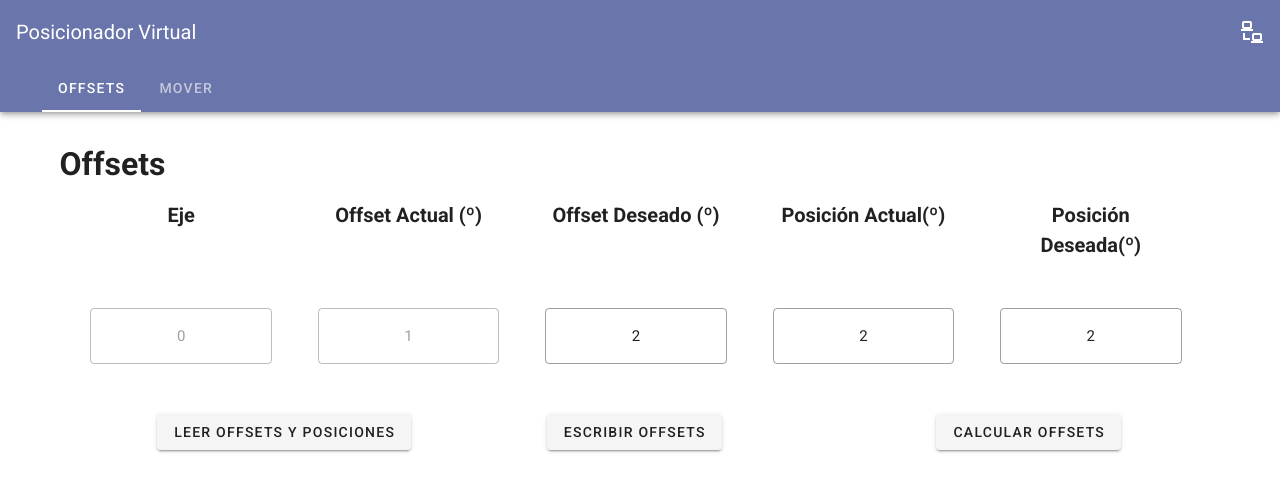
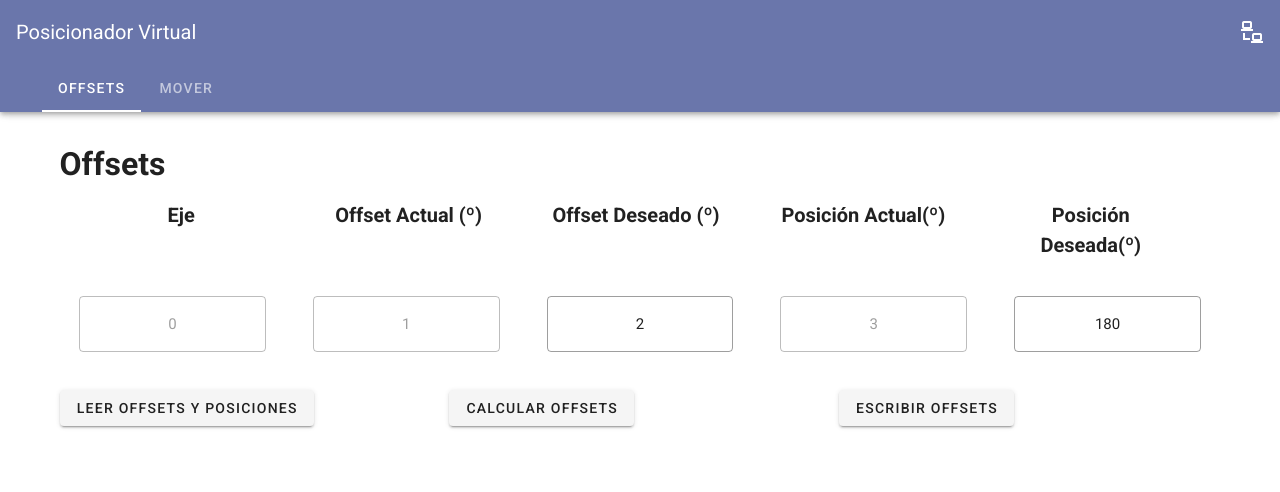
Before and after one commit to jcmaeso/Posicionador-Virtual-Frontend, a Vue app: page /#/ in a window 1280 px wide. Shown: the top 492 px of the page. Built offline with nearby package versions, Linux system fonts and the light colour scheme.

Commit message:
Offsets table generation changed

```diff
--- a/src/components/Offset.vue
+++ b/src/components/Offset.vue
@@ -11,10 +11,10 @@
     <v-text-field class="input-centered" v-on:blur="changeOffset" v-model="desiredOffset" single-line outlined></v-text-field>
     </v-col>
     <v-col sm="2">
-    <v-text-field class="input-centered" v-on:blur="changeOffset" v-model="desiredOffset" single-line outlined></v-text-field>
+    <v-text-field class="input-centered" disabled v-model="currentPosition" single-line outlined></v-text-field>
     </v-col>
     <v-col sm="2">
-    <v-text-field class="input-centered" v-on:blur="changeOffset" v-model="desiredOffset" single-line outlined></v-text-field>
+    <v-text-field class="input-centered" v-model="desiredPosition" single-line  outlined></v-text-field>
     </v-col>
 </v-row>
 </template>
@@ -31,8 +31,8 @@ export default {
     },
     methods: {
         changeOffset(){
-            this.$emit('desiredOffsetChanged',{axis: this.axis,currentOffset: this.currentOffset,desiredOffset: this.desiredOffset})
-        }
+            //this.$emit('desiredOffsetChanged',{axis: this.axis,currentOffset: this.currentOffset,desiredOffset: this.desiredOffset})
+        },
     },
     watch: {
 
--- a/src/views/Offsets.vue
+++ b/src/views/Offsets.vue
@@ -18,102 +18,145 @@
 				<p>Posición Deseada(º)</p>
 			</v-col>
 		</v-row>
-    <Offset
-      :key="id"
-      v-for="(axis,id) in axises"
-      class="container"
-      :axis="axis.number"
-      :currentOffset="axis.currentOffset"
-      :desiredOffset="axis.desiredOffset"
-      :currentPosition="axis.currentPosition"
-      :desiredPosition="axis.desiredPosition"
-      v-on:desiredOffsetChanged="updateOffset"
-    />
+
+		<v-row dense class="offset" justify="space-around" :key="id" v-for="(axis,id) in axes">
+			<v-col sm="2">
+				<v-text-field class="input-centered" v-model="axis.number" single-line disabled outlined></v-text-field>
+			</v-col>
+			<v-col sm="2">
+				<v-text-field class="input-centered" v-model="axis.currentOffset" single-line disabled outlined></v-text-field>
+			</v-col>
+			<v-col sm="2">
+				<v-text-field
+					class="input-centered"
+					v-on:blur="updateOffset"
+					v-model="axis.desiredOffset"
+					single-line
+					outlined
+				></v-text-field>
+			</v-col>
+			<v-col sm="2">
+				<v-text-field class="input-centered" disabled v-model="axis.currentPosition" single-line outlined></v-text-field>
+			</v-col>
+			<v-col sm="2">
+				<v-text-field v-on:blur="calcOffsets" class="input-centered" v-model="axis.desiredPosition" single-line outlined></v-text-field>
+			</v-col>
+		</v-row>
 
 		<v-row dense justify="space-around">
-      <v-col sm="2">
-        <v-btn @click="readOffsetsPositions">Leer Offsets y Posiciones</v-btn>
+			<v-col>
+				<v-btn @click="readOffsetsPositions" :disabled="lockButtons">Leer Offsets y Posiciones</v-btn>
 			</v-col>
-      <v-col sm="2">
-        <v-btn @click="sendOffsets">Escribir Offsets</v-btn>
+			<v-col>
+				<v-btn @click="calcOffsets" :disabled="lockButtons">Calcular Offsets</v-btn>
 			</v-col>
-      <v-col sm="2">
-        <v-btn @click="calcOffsets">Calcular Offsets</v-btn>
+			<v-col>
+				<v-btn @click="sendOffsets" :disabled="lockButtons">Escribir Offsets</v-btn>
 			</v-col>
 		</v-row>
 	</v-container>
 </template>
 
 <script>
-import Offset from "@/components/Offset";
-
 export default {
 	name: "Offsets",
 	components: {
-    Offset
 	},
 	data() {
 		return {
-      axises: []
+			axes: [],
+			filename: "",
+			lockButtons: false
 		};
 	},
 	methods: {
-    updateOffset(newVal){
-      for(let i = 0; i < this.axises.length; i++){
-        if(this.axises[i].number == newVal.axis){
-          if(isNaN(newVal.desiredOffset)){
-                this.axises[i].desiredOffset = 0
-                return
+		updateOffset(newVal) {
+			console.log("Entro tmb");
+			console.log(this.axes);
+			for (let i = 0; i < this.axes.length; i++) {
+				if (this.axes[i].number == newVal.axis) {
+					if (isNaN(newVal.desiredOffset)) {
+						this.axes[i].desiredOffset = 0;
+						return;
 					}
-          this.axises[i].desiredOffset = Math.round(((parseFloat(newVal.desiredOffset)%360) + Number.EPSILON) * 100) / 100
-          console.log(newVal.desiredOffset)
-          console.log(this.axises[i].desiredOffset)
+					this.axes[i].desiredOffset =
+						Math.round(
+							((parseFloat(newVal.desiredOffset) % 360) +
+								Number.EPSILON) *
+								100
+						) / 100;
 				}
 			}
+			console.log(this.axes);
 		},
 		sendOffsets() {
-      console.log(this.axises)
+			this.lockButtons = true;
 			if (typeof pywebview !== "undefined") {
-        this.axises.forEach(async axis => {
+				this.axes.forEach(async axis => {
 					if (axis.currentOffset !== axis.desiredOffset) {
 						/* eslint-disable-next-line */
-            await pywebview.api.PyWriteOffset(axis);
+						let resp = await pywebview.api.PyWriteOffset(axis);
+						if (!resp) {
+							alert(
+								`Error escribiendo El offset de ${axis.number}`
+							);
+							return;
+						}
+						axis.currentOffset = parseFloat(resp).toFixed(2);
 					}
 				});
 			}
+			this.lockButtons = false;
 		},
-    readOffsetsPositions() {
+		async readOffsetsPositions() {
+			this.lockButtons = true;
 			if (typeof pywebview !== "undefined") {
 				/* eslint-disable-next-line */
-        pywebview.api.PyReadOffsets().then(offsets => {
-          console.log(offsets);
-          this.axises = offsets;
+				let resp = await pywebview.api.PyReadPositionsAndOffsets();
+				if (!resp) {
+					alert("Error leyendo los offsets y las posiciones");
+				}
+				this.axes = resp;
+			}
+			this.lockButtons = false;
+		},
+		calcOffsets() {
+			console.log("Entro");
+			this.lockButtons = true;
+			let wrapTo360 = angle => {
+				if (angle >= 0) {
+					return angle % 360;
+				}
+				return 360 + (angle % 360);
+			};
+			console.log(this.axes);
+			this.axes.forEach(axis => {
+				axis.desiredOffset = wrapTo360(
+					parseFloat(axis.currentOffset) -
+						(parseFloat(axis.desiredPosition) -
+							parseFloat(axis.currentPosition)).toFixed(2)
+				);
 			});
+
+			this.lockButtons = false;
 		}
 	},
-    calcOffsets(){
-      if (typeof pywebview !== "undefined") {
-        this.axises.forEach(async axis => {
-          if (axis.currentPosition !== axis.desiredPosition) {
-            /* eslint-disable-next-line */
-            axis = await pywebview.api.PyCalcOffset(axis);
-          }
-        });
-      }
-    }
-  },
-
 
 	created() {
 		if (typeof pywebview !== "undefined") {
 			//alert("Entro en crear");
-      this.readOffsetsPositions()
-      return
+			this.readOffsetsPositions();
+			return;
 		}
-    this.axises.push({ number: 0, currentOffset: 1, desiredOffset: 2, currentPosition: 180, desiredPosition: 180});
-  },
-
+		this.axes.push({
+			number: 0,
+			currentOffset: 1,
+			desiredOffset: 2,
+			currentPosition: 3,
+			desiredPosition: 180
+		});
 	}
+};
 </script>
 
 <style>
@@ -122,4 +165,8 @@ export default {
 	font-weight: bold;
 	text-align: center;
 }
+.input-centered input {
+  text-align: center;
+  font-size: 15px;
+}
 </style>
```
Lines whose indentation alone changed are shown as unchanged.
